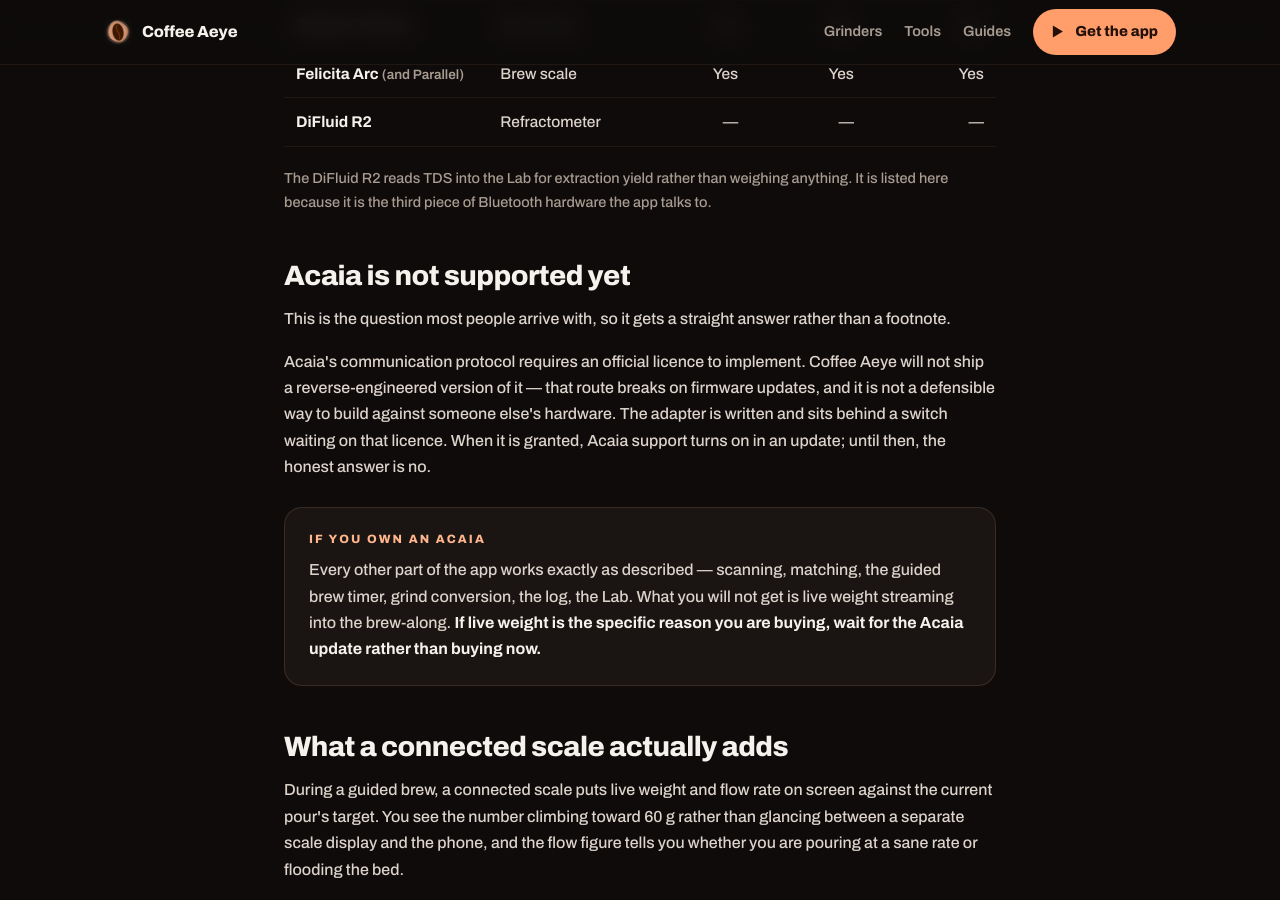
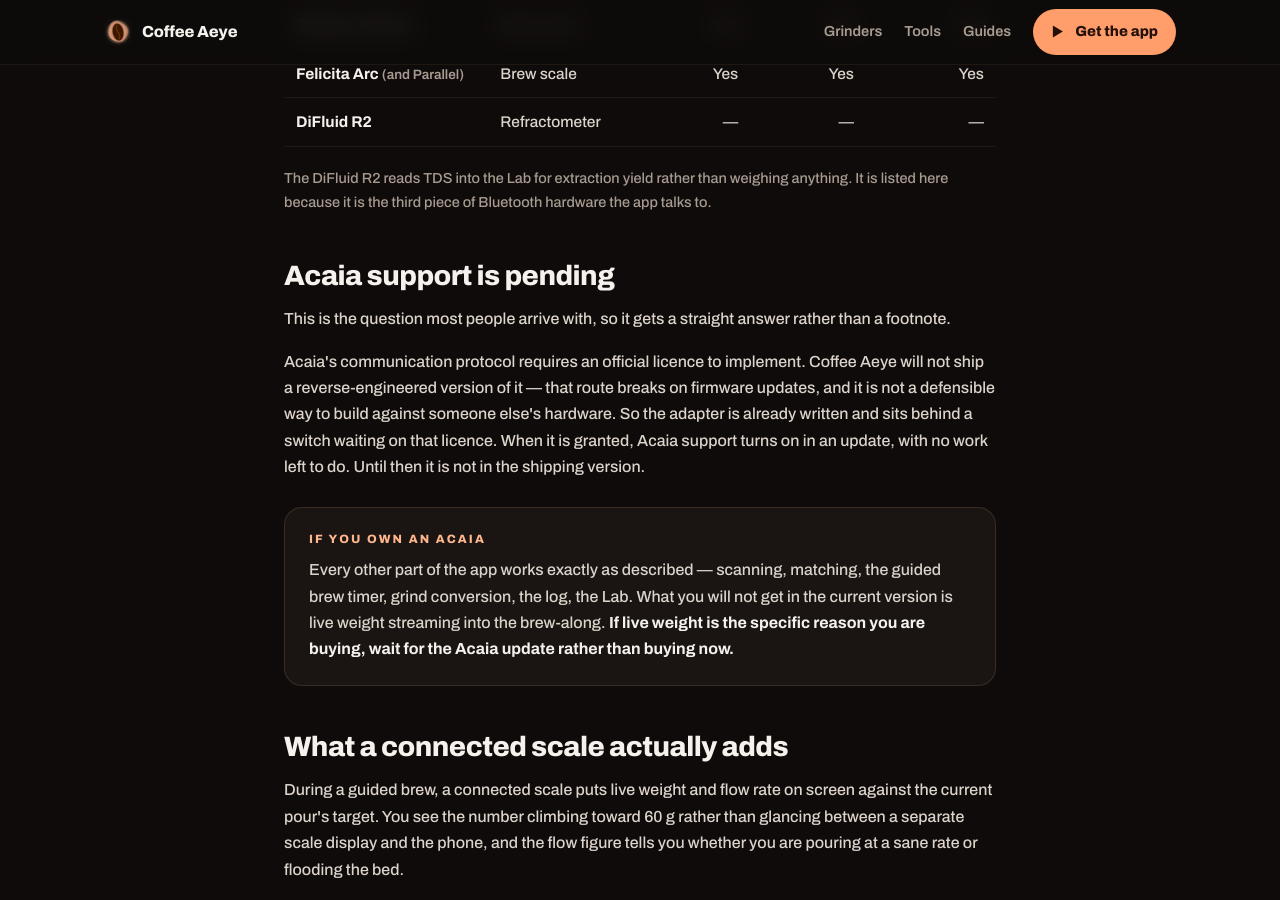
Before and after one commit to jk-hosting/CoffeeAeye-App, a Jekyll site: the page scales.html, which Jekyll copies as it is, in a window 1280 px wide and 900 px high, scrolled down 498 px. Built offline with Jekyll 4.4.1, drawn with Linux system fonts in a browser that asks for light colours.

Commit message:
Reframe Acaia from "not supported" to "support pending"
Same facts, forward-looking framing: the adapter is built and waiting on
an official protocol licence rather than absent. Kept the explicit "not in
the current version" in every instance so the pre-purchase clarity that
prevents refunds still holds.

Updated in index.html (FAQ copy + FAQPage schema + resources card) and
scales.html (meta description, og:description, FAQPage schema, section
heading, body and callout).

Co-Authored-By: Claude Opus 5 <noreply@anthropic.com>

```diff
--- a/index.html
+++ b/index.html
@@ -114,7 +114,7 @@
           "name": "Does Coffee Aeye work with Bluetooth coffee scales?",
           "acceptedAnswer": {
             "@type": "Answer",
-            "text": "With the Bookoo Themis and the Felicita Arc, yes — the brew-along timer shows live weight and flow rate against each pour target as you brew. The DiFluid R2 refractometer is also supported for TDS in the Lab. Acaia is not supported yet: its protocol needs an official licence, and Coffee Aeye will not ship a reverse-engineered version. Every other feature works without any connected hardware."
+            "text": "With the Bookoo Themis and the Felicita Arc, yes — the brew-along timer shows live weight and flow rate against each pour target as you brew. The DiFluid R2 refractometer is also supported for TDS in the Lab. Acaia support is pending: the adapter is built and waiting on an official protocol licence, so it is not available in the current version. Every other feature works without any connected hardware."
           }
         },
         {
@@ -599,7 +599,7 @@
       <a class="fcard" href="scales.html">
         <div class="k">Hardware</div>
         <h3>Supported scales.</h3>
-        <p>Which Bluetooth brew scales connect — Bookoo Themis and Felicita Arc — plus a straight answer on Acaia before you buy rather than after.</p>
+        <p>Which Bluetooth brew scales connect — Bookoo Themis and Felicita Arc — plus where Acaia support stands, before you buy rather than after.</p>
       </a>
     </div>
     <div class="swipe-dots">• • •</div>
@@ -628,7 +628,7 @@
       </div>
       <div class="qa">
         <h3>Does Coffee Aeye work with Bluetooth coffee scales?</h3>
-        <p>With the <strong>Bookoo Themis</strong> and <strong>Felicita Arc</strong>, yes — live weight and flow against each pour target as you brew. <strong>Acaia is not supported yet</strong>; its protocol needs an official licence. Everything else in the app works without any connected hardware. <a href="scales.html" style="color:var(--peach)">Full list of supported scales</a>.</p>
+        <p>With the <strong>Bookoo Themis</strong> and <strong>Felicita Arc</strong>, yes — live weight and flow against each pour target as you brew. <strong>Acaia support is pending</strong> an official protocol licence, so it is not in the current version. Everything else in the app works without any connected hardware. <a href="scales.html" style="color:var(--peach)">Full list of supported scales</a>.</p>
       </div>
       <div class="qa">
         <h3>Is there an iPhone version of Coffee Aeye?</h3>
--- a/scales.html
+++ b/scales.html
@@ -4,13 +4,13 @@
 <meta charset="UTF-8">
 <meta name="viewport" content="width=device-width, initial-scale=1">
 <title>Supported Bluetooth coffee scales — Bookoo Themis, Felicita Arc | Coffee Aeye</title>
-<meta name="description" content="Which Bluetooth coffee scales work with Coffee Aeye: Bookoo Themis and Felicita Arc for live weight and flow, DiFluid R2 for TDS. Acaia is not supported yet — here is why.">
+<meta name="description" content="Which Bluetooth coffee scales work with Coffee Aeye: Bookoo Themis and Felicita Arc for live weight and flow, DiFluid R2 for TDS. Acaia support is pending an official protocol licence.">
 <link rel="canonical" href="https://coffeeaeye.com/scales.html">
 <meta property="og:type" content="website">
 <meta property="og:site_name" content="Coffee Aeye">
 <meta property="og:url" content="https://coffeeaeye.com/scales.html">
 <meta property="og:title" content="Supported Bluetooth coffee scales">
-<meta property="og:description" content="Bookoo Themis and Felicita Arc for live weight and flow. DiFluid R2 for TDS. Acaia not supported yet — here is why.">
+<meta property="og:description" content="Bookoo Themis and Felicita Arc for live weight and flow. DiFluid R2 for TDS. Acaia support pending — here is where it stands.">
 <meta property="og:image" content="https://coffeeaeye.com/social-preview.png">
 <meta property="og:image:width" content="1280">
 <meta property="og:image:height" content="640">
@@ -42,7 +42,7 @@
           "name": "Does Coffee Aeye work with Acaia scales?",
           "acceptedAnswer": {
             "@type": "Answer",
-            "text": "Not at the moment. Acaia's communication protocol requires an official licence, and Coffee Aeye will not ship a reverse-engineered implementation. The adapter is built and gated behind that licence, so Acaia support can be switched on once it is granted. If you own an Acaia and live weight is the reason you are buying, wait."
+            "text": "Acaia support is pending. The adapter is already built and gated behind an official protocol licence, so support switches on in an update once that licence is granted — but it is not available in the current version. If you own an Acaia and live weight is the specific reason you are buying, wait for that update."
           }
         },
         {
@@ -111,12 +111,12 @@
     </div>
     <p class="note">The DiFluid R2 reads TDS into the Lab for extraction yield rather than weighing anything. It is listed here because it is the third piece of Bluetooth hardware the app talks to.</p>
 
-    <h2>Acaia is not supported yet</h2>
+    <h2>Acaia support is pending</h2>
     <p>This is the question most people arrive with, so it gets a straight answer rather than a footnote.</p>
-    <p>Acaia's communication protocol requires an official licence to implement. Coffee Aeye will not ship a reverse-engineered version of it — that route breaks on firmware updates, and it is not a defensible way to build against someone else's hardware. The adapter is written and sits behind a switch waiting on that licence. When it is granted, Acaia support turns on in an update; until then, the honest answer is no.</p>
+    <p>Acaia's communication protocol requires an official licence to implement. Coffee Aeye will not ship a reverse-engineered version of it — that route breaks on firmware updates, and it is not a defensible way to build against someone else's hardware. So the adapter is already written and sits behind a switch waiting on that licence. When it is granted, Acaia support turns on in an update, with no work left to do. Until then it is not in the shipping version.</p>
     <div class="callout">
       <div class="k">If you own an Acaia</div>
-      <p>Every other part of the app works exactly as described — scanning, matching, the guided brew timer, grind conversion, the log, the Lab. What you will not get is live weight streaming into the brew-along. <strong>If live weight is the specific reason you are buying, wait for the Acaia update rather than buying now.</strong></p>
+      <p>Every other part of the app works exactly as described — scanning, matching, the guided brew timer, grind conversion, the log, the Lab. What you will not get in the current version is live weight streaming into the brew-along. <strong>If live weight is the specific reason you are buying, wait for the Acaia update rather than buying now.</strong></p>
     </div>
 
     <h2>What a connected scale actually adds</h2>
```
